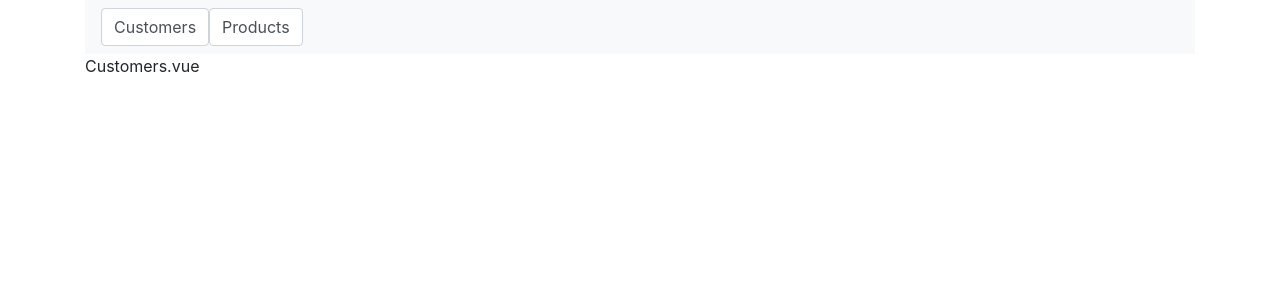
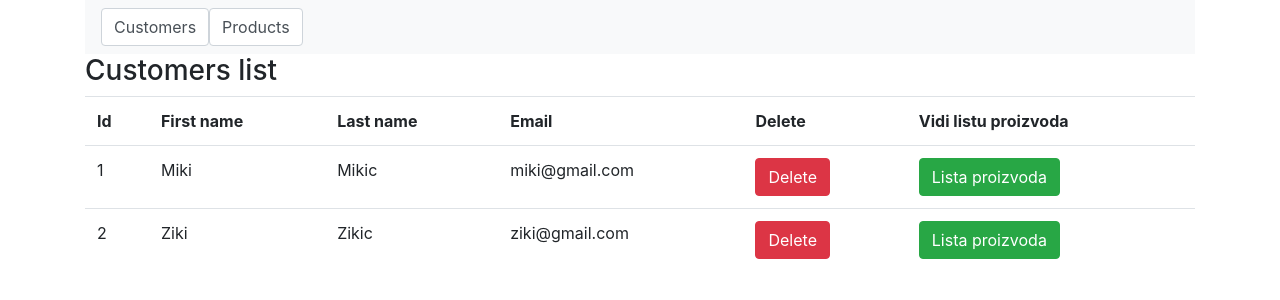
Before and after one commit to Ranagol/store-app, a Vue app: page /customers in a window 1280 px wide. Shown: the top 300 px of the page. Built offline with nearby package versions, Linux system fonts and the light colour scheme.

Commit message:
Zadatak 2

```diff
--- a/src/components/AppCustomers.vue
+++ b/src/components/AppCustomers.vue
@@ -1,6 +1,25 @@
 <template>
   <div>
-    <p>Customers.vue</p>
+    <h3>Customers list</h3>
+    <table class="table">
+      <tr>
+        <th>Id</th>
+        <th>First name</th>
+        <th>Last name</th>
+        <th>Email</th>
+        <th>Delete</th>
+        <th>Vidi listu proizvoda</th>
+      </tr>
+      <tr v-for="(customer, i) in customers" :key="i">
+        <td>{{ customer.id }}</td>
+        <td>{{ customer.firstName }}</td>
+        <td>{{ customer.lastName }}</td>
+        <td>{{ customer.email }}</td>
+        <td><button @click="deleteCustomer(customer)" class="btn btn-danger">Delete</button></td>
+        <td><button class="btn btn-success">Lista proizvoda</button></td>
+      </tr>
+    </table>
+
   </div>
 </template>
 
@@ -9,8 +28,22 @@
 
 export default {
   name: 'AppCustomers',
+  data(){
+    return {
+      customers: [
+        { id: 1, firstName: 'Miki', lastName: 'Mikic', email: 'miki@gmail.com', listaProizvoda: [], },
+        { id: 2, firstName: 'Ziki', lastName: 'Zikic', email: 'ziki@gmail.com', listaProizvoda: [], },
+      ]
+    }
+  },
   components: {
 
+  },
+  methods: {
+    deleteCustomer(customer){
+      const index = this.customers.indexOf(customer);
+      this.customers.splice(index, 1);
+    }
   }
 }
 </script>
```
